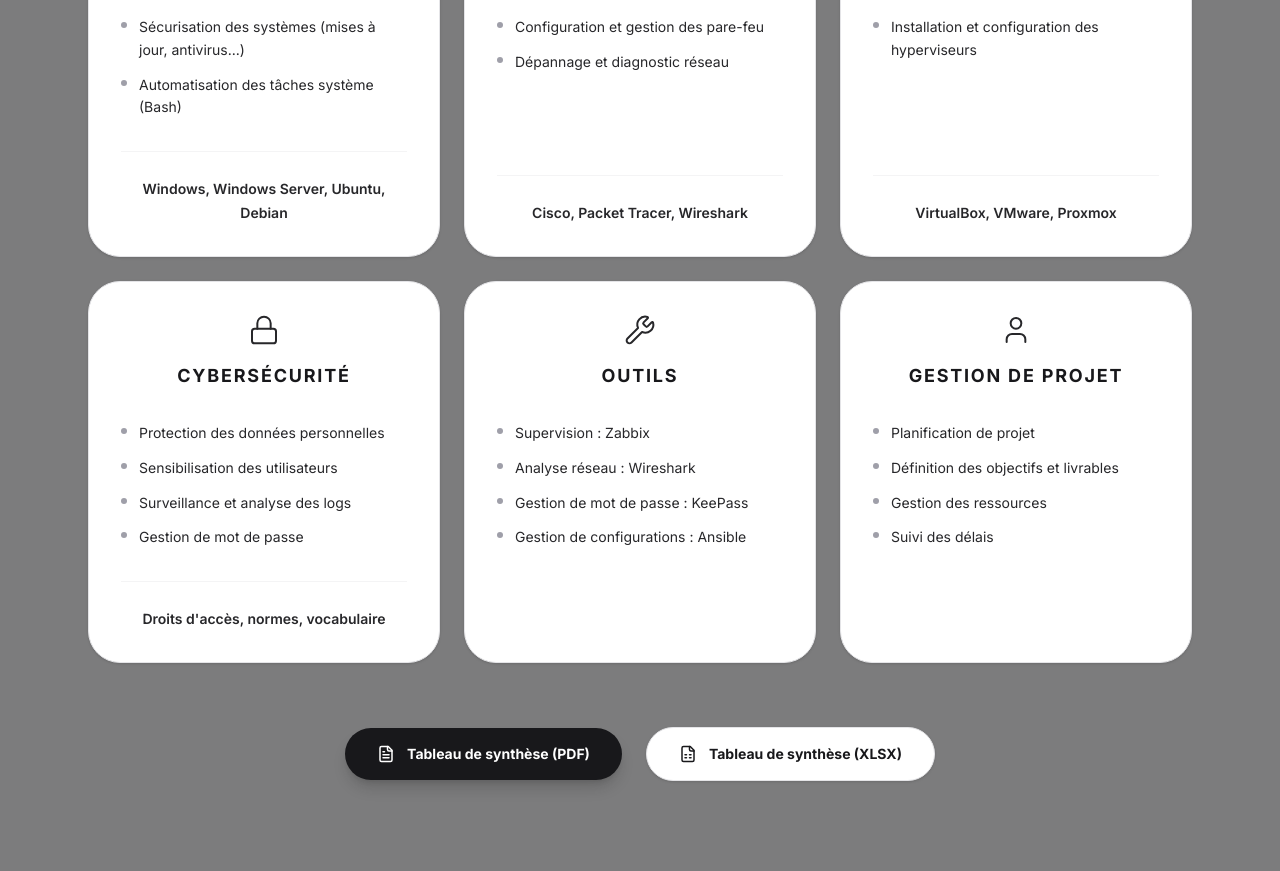
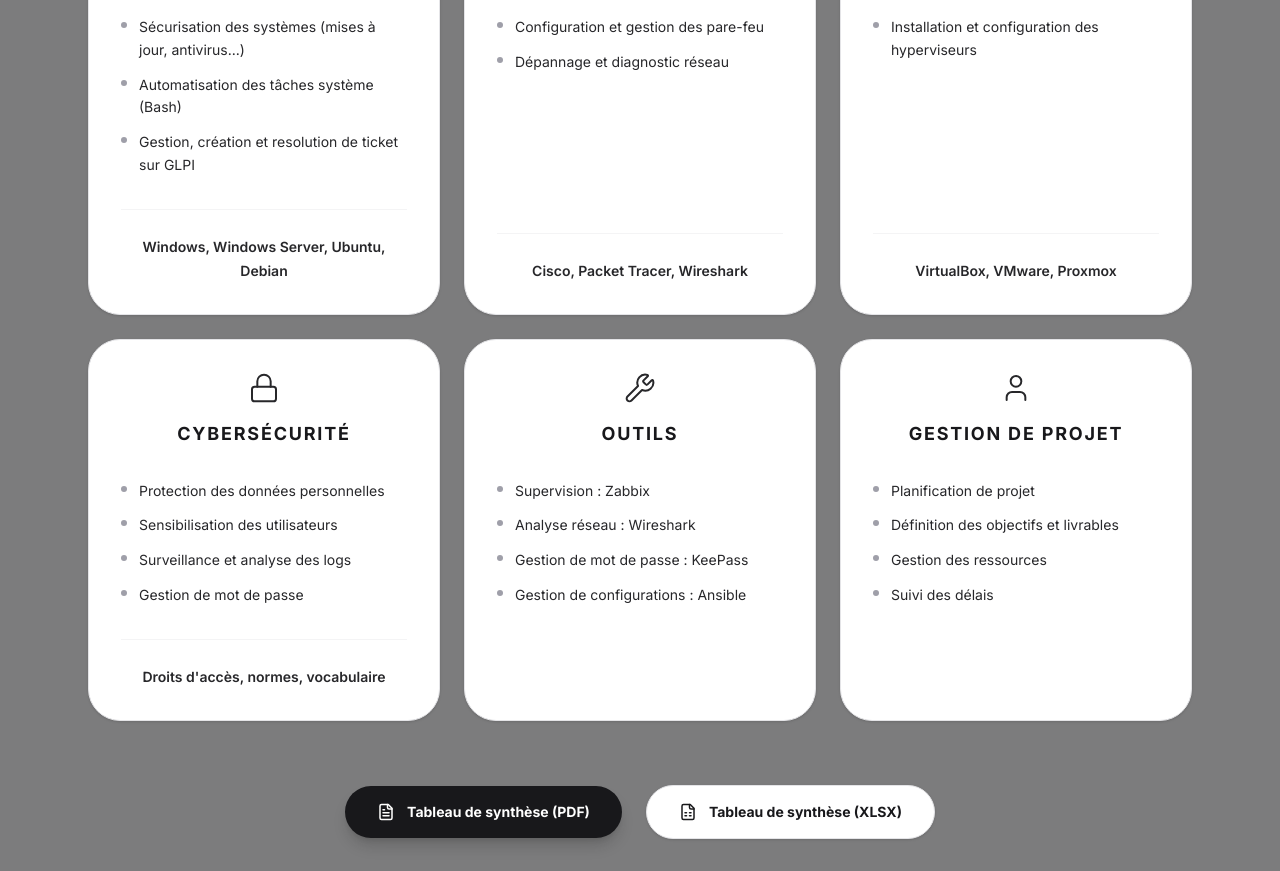
Before and after one commit to msb94r/eportfolio-msb94r, a React (Vite) app: page / in a window 1280 px wide. Shown: the part 3160-4031 px from the top of the page. Built offline with nearby package versions, Linux system fonts and the light colour scheme.

Commit message:
Update Competences.tsx

```diff
--- a/src/components/Competences.tsx
+++ b/src/components/Competences.tsx
@@ -12,7 +12,8 @@ export default function Competences() {
         t('competences.sys1'),
         t('competences.sys2'),
         t('competences.sys3'),
-        t('competences.sys4')
+        t('competences.sys4'),
+        t('competences.sys5')
       ],
       techs: 'Windows, Windows Server, Ubuntu, Debian'
     },
```
